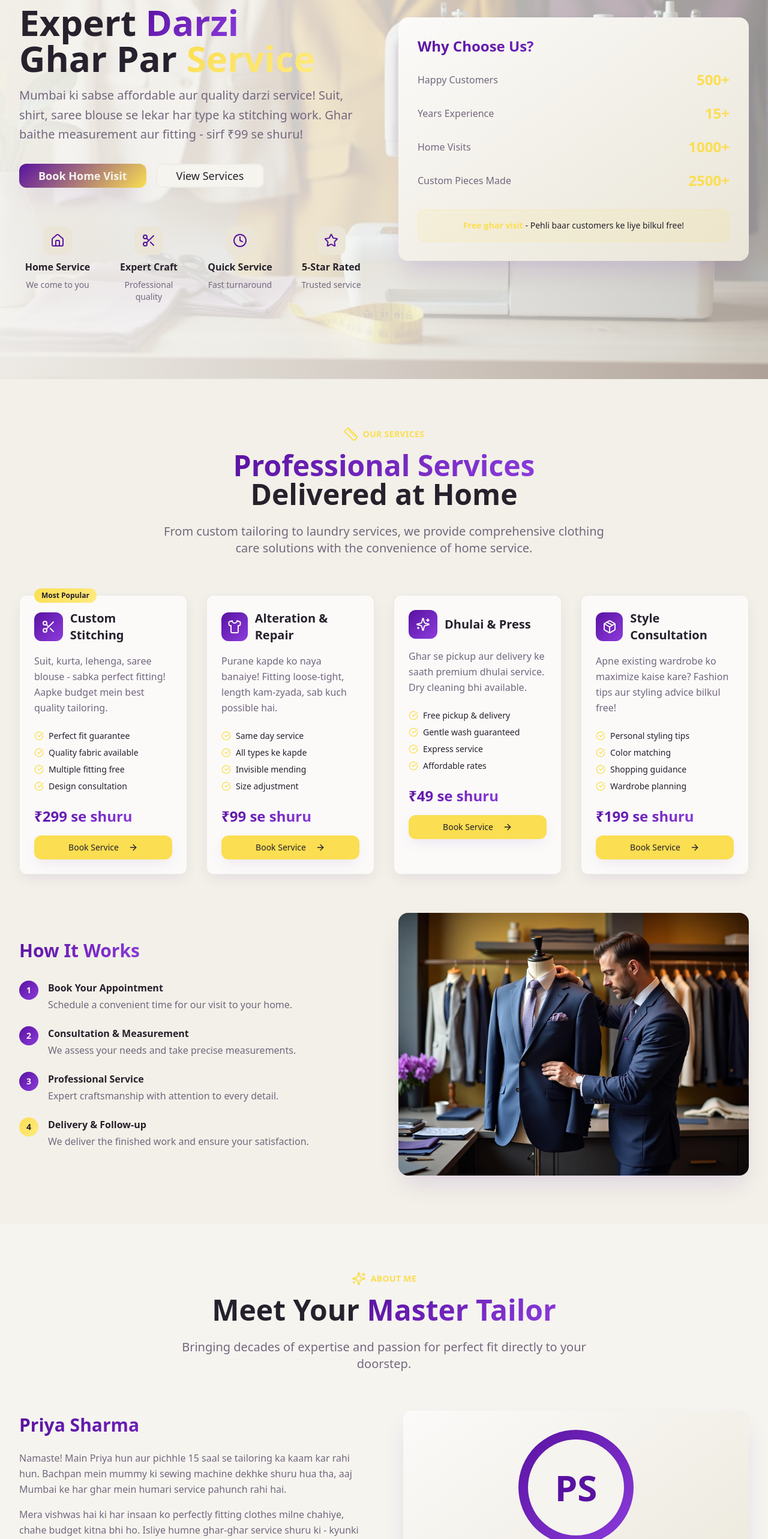
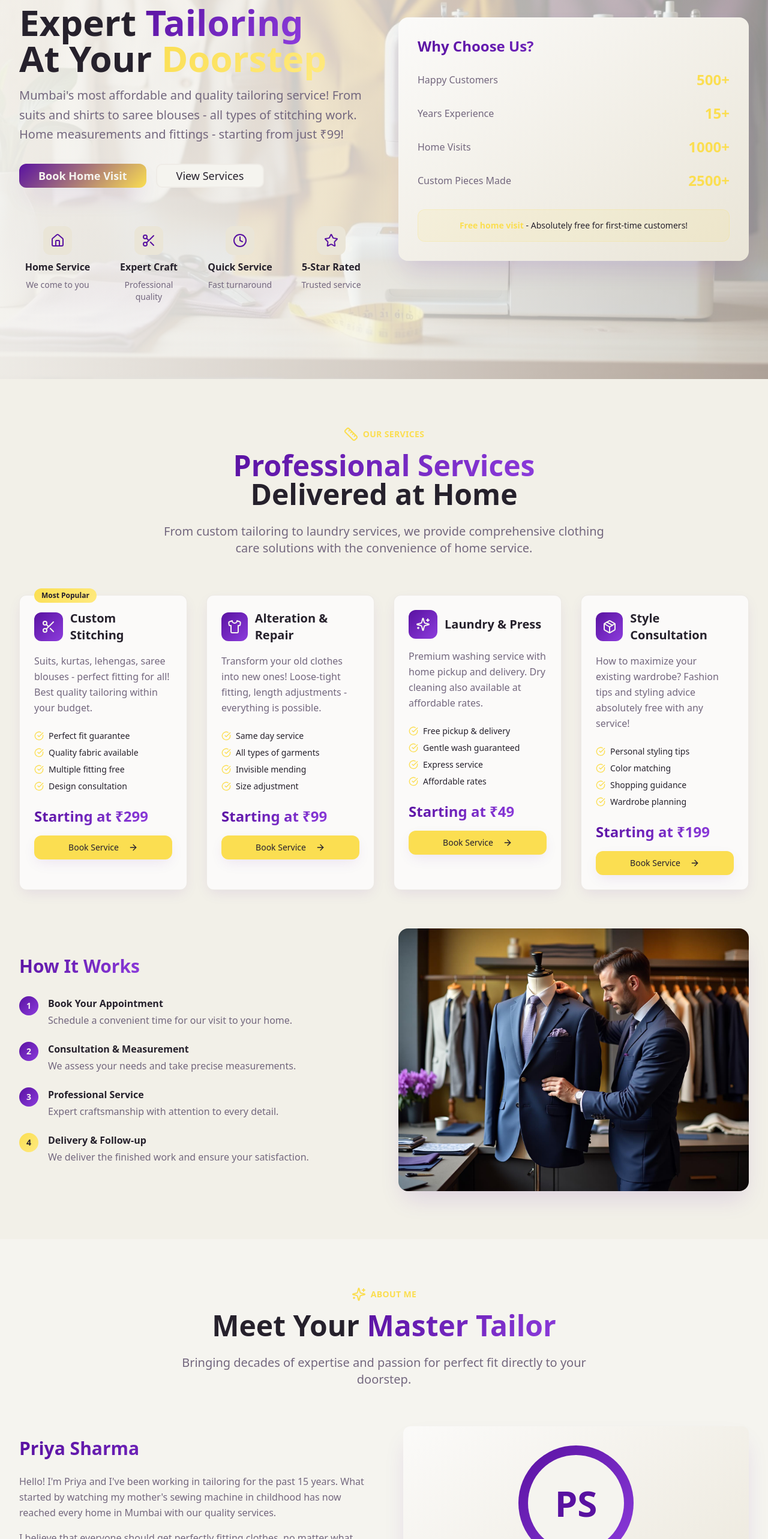
Before and after one commit to keertanpoojary/thread-tapestry-studio, a React (Vite) app: page / in a window 1280 px wide. Shown: the part 168-2734 px from the top of the page at 60% size. Built offline with nearby package versions, Linux system fonts and the light colour scheme; the HTML template or start-up script is replaced by a standard one.

Commit message:
Revert language changes

```diff
--- a/src/components/About.tsx
+++ b/src/components/About.tsx
@@ -65,21 +65,21 @@ const About = () => {
 
               <div className="space-y-4 text-muted-foreground leading-relaxed">
                 <p>
-                  Namaste! Main Priya hun aur pichhle 15 saal se tailoring ka kaam kar rahi hun.
-                  Bachpan mein mummy ki sewing machine dekhke shuru hua tha, aaj Mumbai ke har ghar
-                  mein humari service pahunch rahi hai.
+                  Hello! I'm Priya and I've been working in tailoring for the past 15 years.
+                  What started by watching my mother's sewing machine in childhood has now reached
+                  every home in Mumbai with our quality services.
                 </p>
 
                 <p>
-                  Mera vishwas hai ki har insaan ko perfectly fitting clothes milne chahiye,
-                  chahe budget kitna bhi ho. Isliye humne ghar-ghar service shuru ki - kyunki
-                  aapka time precious hai aur comfort mein baat karne se better fitting milti hai.
+                  I believe that everyone should get perfectly fitting clothes, no matter what their budget is.
+                  That's why we started home-to-home service - because your time is precious and talking
+                  in comfort gives better fitting results.
                 </p>
 
                 <p>
-                  Shaadi ke lehenga se lekar daily wear shirt tak, office suit se lekar bachon
-                  ke school uniform tak - har kaam mein same dedication aur quality ka promise.
-                  Affordable rates mein premium service - yehi hai humara motto!
+                  From wedding lehengas to daily wear shirts, office suits to children's school uniforms -
+                  every work gets the same dedication and quality promise. Affordable rates with premium
+                  service - this is our motto!
                 </p>
               </div>
             </div>
@@ -105,7 +105,7 @@ const About = () => {
               </div>
 
               <h4 className="text-2xl font-bold mb-2">Priya Sharma</h4>
-              <p className="text-accent font-semibold mb-4">Expert Darzi & Home Service Specialist</p>
+              <p className="text-accent font-semibold mb-4">Expert Tailor & Home Service Specialist</p>
 
               <div className="space-y-2 text-sm text-muted-foreground">
                 <p>15+ Years Experience</p>
--- a/src/components/Contact.tsx
+++ b/src/components/Contact.tsx
@@ -16,21 +16,21 @@ const Contact = () => {
   const contactInfo = [
     {
       icon: Phone,
-      title: "Call Kare",
+      title: "Call Us",
       info: "+91 98765 43210",
-      subtext: "Subah 9 se Shaam 7 tak"
+      subtext: "Available 9 AM to 7 PM"
     },
     {
       icon: Mail,
-      title: "Email Kare",
-      info: "priya.darzi@gmail.com",
-      subtext: "2 ghante mein reply guaranteed"
+      title: "Email Us",
+      info: "priya.tailor@gmail.com",
+      subtext: "Reply guaranteed within 2 hours"
     },
     {
       icon: MapPin,
       title: "Service Area",
       info: "Mumbai & Thane",
-      subtext: "20 km radius mein free visit"
+      subtext: "Free visit within 20 km radius"
     },
     {
       icon: Clock,
--- a/src/components/Hero.tsx
+++ b/src/components/Hero.tsx
@@ -32,16 +32,15 @@ const Hero = () => {
 
               <h1 className="text-5xl lg:text-6xl font-bold leading-tight">
                 <span className="text-foreground">Expert </span>
-                <span className="text-gradient-primary">Darzi</span>
+                <span className="text-gradient-primary">Tailoring</span>
                 <br />
-                <span className="text-foreground">Ghar Par </span>
-                <span className="text-gradient-accent">Service</span>
+                <span className="text-foreground">At Your </span>
+                <span className="text-gradient-accent">Doorstep</span>
               </h1>
 
               <p className="text-xl text-muted-foreground leading-relaxed max-w-2xl">
-                Mumbai ki sabse affordable aur quality darzi service! Suit, shirt, saree blouse
-                se lekar har type ka stitching work. Ghar baithe measurement aur fitting -
-                sirf ₹99 se shuru!
+                Mumbai's most affordable and quality tailoring service! From suits and shirts to saree blouses -
+                all types of stitching work. Home measurements and fittings - starting from just ₹99!
               </p>
             </div>
 
@@ -120,7 +119,7 @@ const Hero = () => {
 
               <div className="mt-8 p-4 bg-accent/10 rounded-lg border border-accent/20">
                 <p className="text-sm text-center">
-                  <span className="font-semibold text-accent">Free ghar visit</span> - Pehli baar customers ke liye bilkul free!
+                  <span className="font-semibold text-accent">Free home visit</span> - Absolutely free for first-time customers!
                 </p>
               </div>
             </div>
--- a/src/components/Services.tsx
+++ b/src/components/Services.tsx
@@ -17,33 +17,33 @@ const Services = () => {
     {
       icon: Scissors,
       title: "Custom Stitching",
-      description: "Suit, kurta, lehenga, saree blouse - sabka perfect fitting! Aapke budget mein best quality tailoring.",
+      description: "Suits, kurtas, lehengas, saree blouses - perfect fitting for all! Best quality tailoring within your budget.",
       features: ["Perfect fit guarantee", "Quality fabric available", "Multiple fitting free", "Design consultation"],
-      price: "₹299 se shuru",
+      price: "Starting at ₹299",
       popular: true
     },
     {
       icon: Shirt,
       title: "Alteration & Repair",
-      description: "Purane kapde ko naya banaiye! Fitting loose-tight, length kam-zyada, sab kuch possible hai.",
-      features: ["Same day service", "All types ke kapde", "Invisible mending", "Size adjustment"],
-      price: "₹99 se shuru",
+      description: "Transform your old clothes into new ones! Loose-tight fitting, length adjustments - everything is possible.",
+      features: ["Same day service", "All types of garments", "Invisible mending", "Size adjustment"],
+      price: "Starting at ₹99",
       popular: false
     },
     {
       icon: Sparkles,
-      title: "Dhulai & Press",
-      description: "Ghar se pickup aur delivery ke saath premium dhulai service. Dry cleaning bhi available.",
+      title: "Laundry & Press",
+      description: "Premium washing service with home pickup and delivery. Dry cleaning also available at affordable rates.",
       features: ["Free pickup & delivery", "Gentle wash guaranteed", "Express service", "Affordable rates"],
-      price: "₹49 se shuru",
+      price: "Starting at ₹49",
       popular: false
     },
     {
       icon: Package,
       title: "Style Consultation",
-      description: "Apne existing wardrobe ko maximize kaise kare? Fashion tips aur styling advice bilkul free!",
+      description: "How to maximize your existing wardrobe? Fashion tips and styling advice absolutely free with any service!",
       features: ["Personal styling tips", "Color matching", "Shopping guidance", "Wardrobe planning"],
-      price: "₹199 se shuru",
+      price: "Starting at ₹199",
       popular: false
     }
   ];
--- a/src/components/Testimonials.tsx
+++ b/src/components/Testimonials.tsx
@@ -9,7 +9,7 @@ const Testimonials = () => {
       role: "Working Professional",
       image: customerImage,
       rating: 5,
-      text: "Priya didi ne mere purane office suits ko bilkul naya bana diya! Ghar par fitting lene aati hai aur price bhi reasonable hai. Ab main confident feel karti hun office mein.",
+      text: "Priya made my old office suits look completely new! She comes home for fittings and the prices are very reasonable. Now I feel confident at the office.",
       service: "Alterations & Fitting"
     },
     {
@@ -17,7 +17,7 @@ const Testimonials = () => {
       role: "Newly Married Couple",
       image: customerImage,
       rating: 5,
-      text: "Shaadi ke liye perfect lehenga aur sherwaani banwaya! Multiple fittings free mein, quality amazing! Budget mein itni achhi service nahi milti kahin.",
+      text: "Got perfect lehenga and sherwani made for our wedding! Multiple fittings were free and quality was amazing! You can't get such good service within budget anywhere else.",
       service: "Custom Stitching"
     },
     {
@@ -25,7 +25,7 @@ const Testimonials = () => {
       role: "Busy Mom",
       image: customerImage,
       rating: 5,
-      text: "Bachon ke school uniform se lekar family ke saare kapde - sab kuch ghar baithe ho jaata hai! Pickup-delivery free, aur price bahut reasonable. Time aur paisa dono bach jaata hai!",
+      text: "From children's school uniforms to family clothes - everything gets done sitting at home! Free pickup-delivery and very reasonable prices. Saves both time and money!",
       service: "Laundry Services"
     },
     {
@@ -33,7 +33,7 @@ const Testimonials = () => {
       role: "Small Business Owner",
       image: customerImage,
       rating: 5,
-      text: "Office presentation ke liye perfect shirt chahiye tha. Priya ne existing wardrobe dekh kar styling tips diye - paisa bachaya aur look bhi upgrade ho gaya!",
+      text: "Needed a perfect shirt for office presentation. Priya gave styling tips after seeing my existing wardrobe - saved money and upgraded my look too!",
       service: "Style Consultation"
     },
     {
@@ -41,7 +41,7 @@ const Testimonials = () => {
       role: "College Student",
       image: customerImage,
       rating: 5,
-      text: "Student budget mein custom kurti banwani thi. EMI option bhi diya! Quality itni achhi hai ki branded store wale se bhi better lagi. Highly recommend for youngsters!",
+      text: "Wanted to get custom kurti made on student budget. Even gave EMI option! Quality is so good it looked better than branded store clothes. Highly recommend for young people!",
       service: "Custom Stitching"
     },
     {
@@ -49,7 +49,7 @@ const Testimonials = () => {
       role: "Senior Citizen",
       image: customerImage,
       rating: 5,
-      text: "Age ke saath size change ho gaya tha. Priya beta ghar aakar saare kapde adjust kar diya. Bahut patient hai aur senior citizens ke saath pyaar se baat karti hai.",
+      text: "My size had changed with age. Priya came home and adjusted all my clothes. She's very patient and talks lovingly with senior citizens.",
       service: "Alterations"
     }
   ];
```
